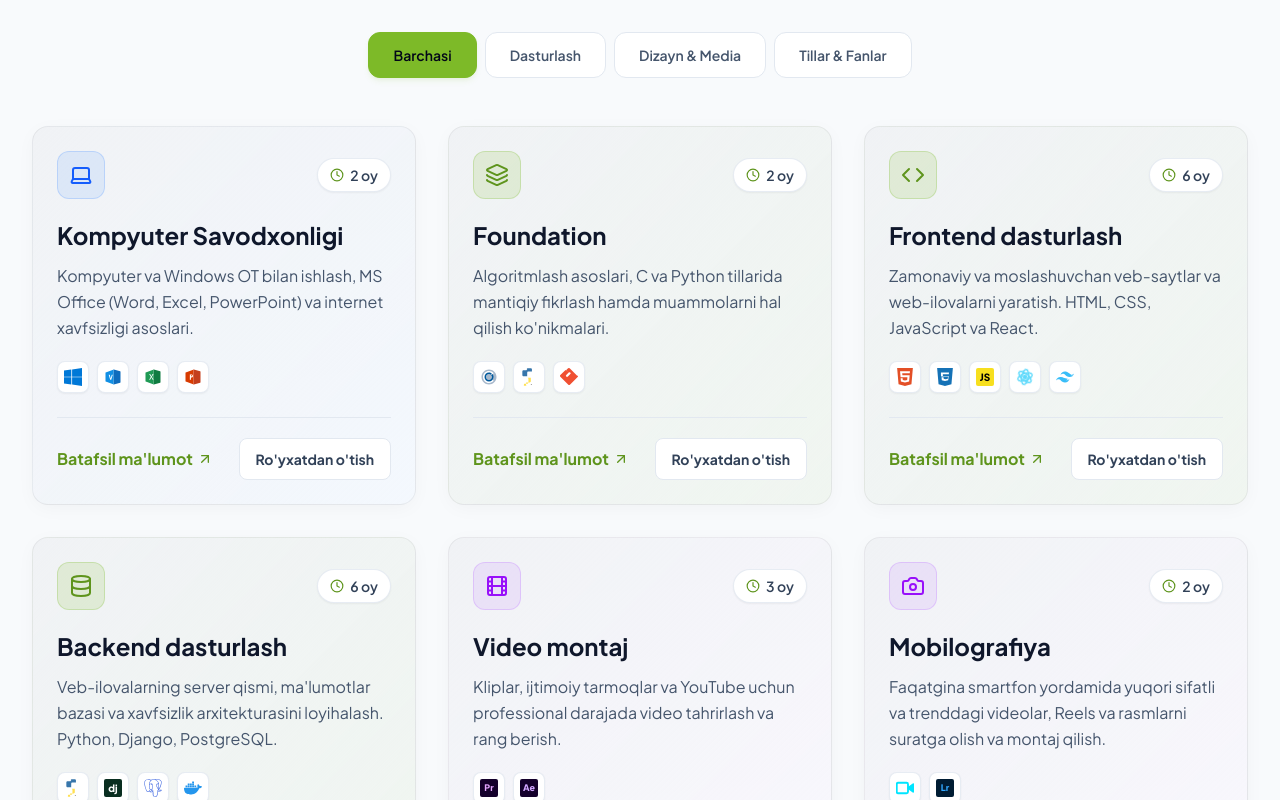
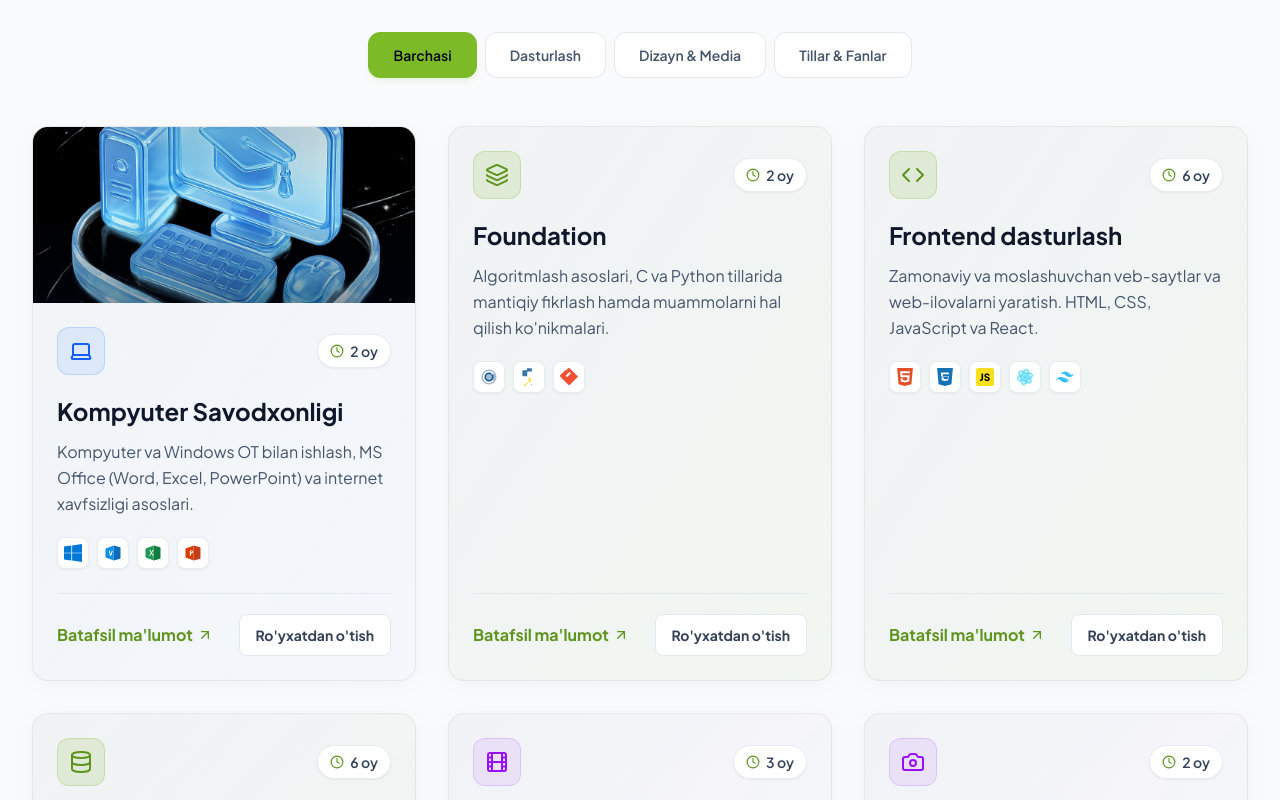
Before and after one commit to TemurbekReyimberdiyev/itparkxorazm, a React (Vite) app: page / in a window 1280 px wide. Shown: the part 1340-2140 px from the top of the page. Built offline with nearby package versions, Linux system fonts and the light colour scheme.

Commit message:
design: add custom 3D cover image for Computer Literacy course card

```diff
--- a/src/components/Courses.jsx
+++ b/src/components/Courses.jsx
@@ -25,6 +25,7 @@ export default function Courses({ language, onSelectCourse, translations }) {
       id: 'comp_lit',
       category: 'basic',
       icon: <Laptop className="w-6 h-6 text-current" />,
+      image: '/images/comp_lit.jpg',
       titleUz: 'Kompyuter Savodxonligi',
       titleRu: 'Компьютерная грамотность',
       durationUz: '2 oy',
@@ -872,8 +873,20 @@ export default function Courses({ language, onSelectCourse, translations }) {
           {visibleCourses.map((course) => (
             <div
               key={course.id}
-              className={`glass-card rounded-2xl p-6 flex flex-col justify-between border-t-4 transition-all duration-300 ${getCategoryStyles(course.category)}`}
+              className={`glass-card rounded-2xl flex flex-col justify-between border-t-4 transition-all duration-300 hover:shadow-md group overflow-hidden ${getCategoryStyles(course.category)}`}
             >
+              {course.image && (
+                <div className="relative h-44 w-full overflow-hidden shrink-0">
+                  <img
+                    src={course.image}
+                    alt={language === 'uz' ? course.titleUz : course.titleRu}
+                    className="w-full h-full object-cover transition-transform duration-700 group-hover:scale-105"
+                  />
+                  {/* Soft overlay gradient */}
+                  <div className="absolute inset-0 bg-gradient-to-t from-slate-950/40 via-transparent to-black/10" />
+                </div>
+              )}
+              <div className="p-6 flex flex-col justify-between flex-grow">
                 <div>
                   {/* Header of card */}
                   <div className="flex items-center justify-between mb-5">
@@ -916,6 +929,7 @@ export default function Courses({ language, onSelectCourse, translations }) {
                     {t.btnRegister}
                   </a>
                 </div>
+              </div>
 
             </div>
           ))}
```
Also changed, not shown: public/images/comp_lit.jpg (added). Lines whose indentation alone changed are shown as unchanged.
